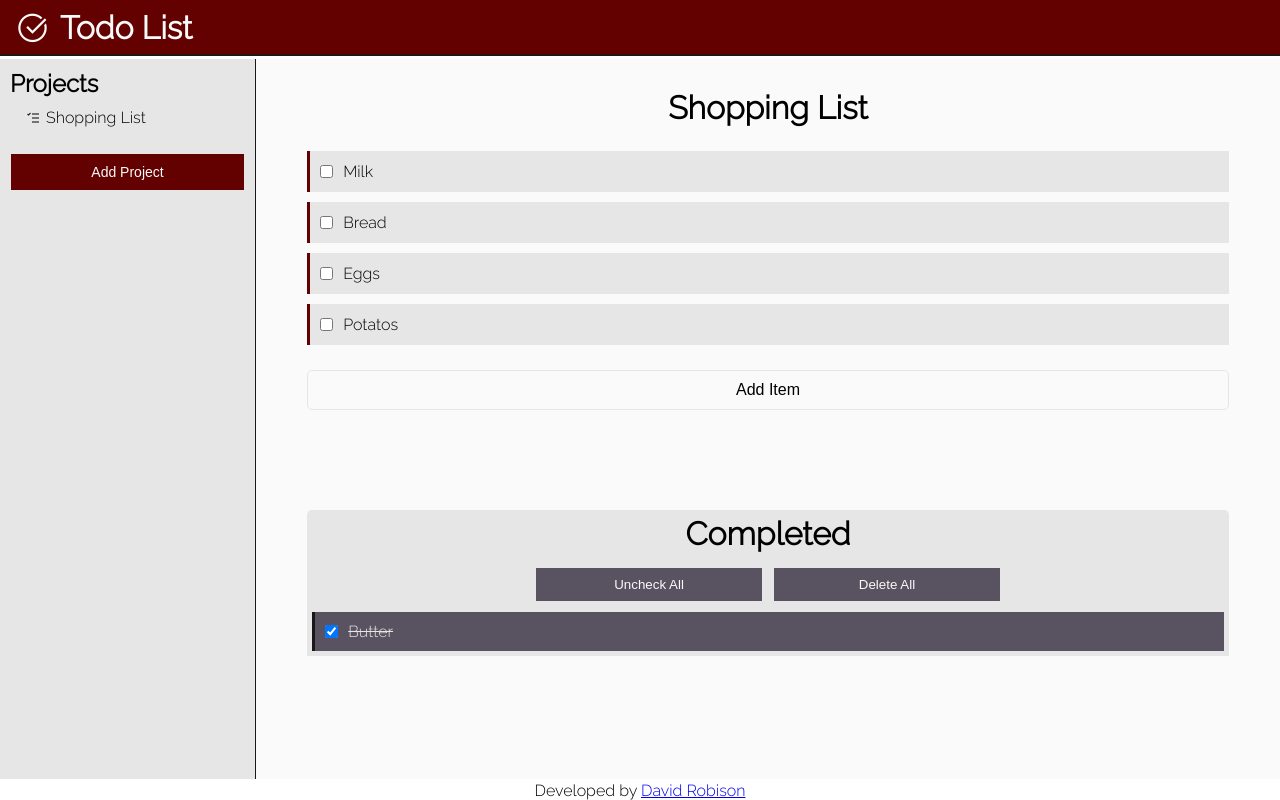
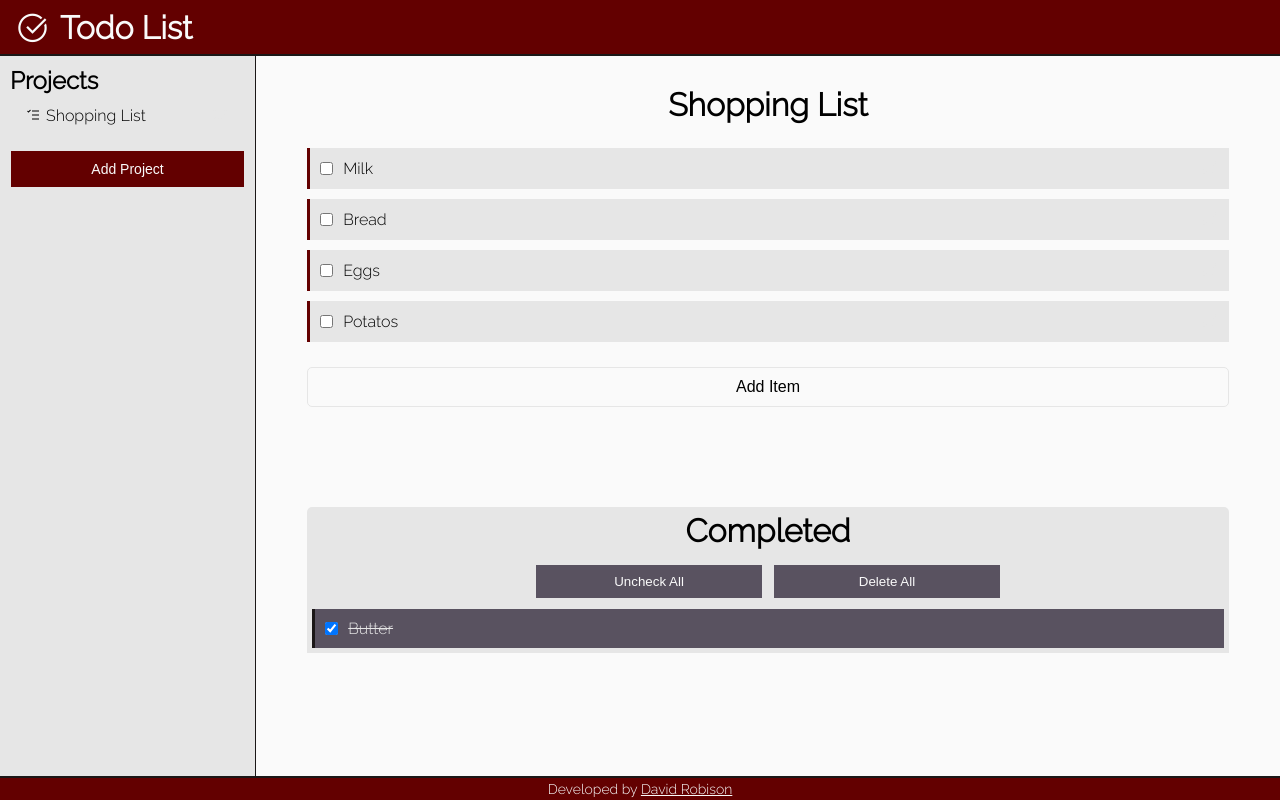
Before and after one commit to robisonwebdev/todo-react, a React (Create React App) app: page / in a window 1280 px wide. Built offline with nearby package versions, Linux system fonts and the light colour scheme.

Commit message:
Changed #Footer to footer.

```diff
--- a/src/styles/Footer/Footer.css
+++ b/src/styles/Footer/Footer.css
@@ -1,4 +1,4 @@
-#Footer {
+footer {
     display: flex;
     flex-direction: row;
     justify-content: center;
@@ -13,7 +13,7 @@
     width: 100%;
 }
 
-#Footer a {
+footer a {
     color: var(--white);
     text-decoration: underline;
 }
```
